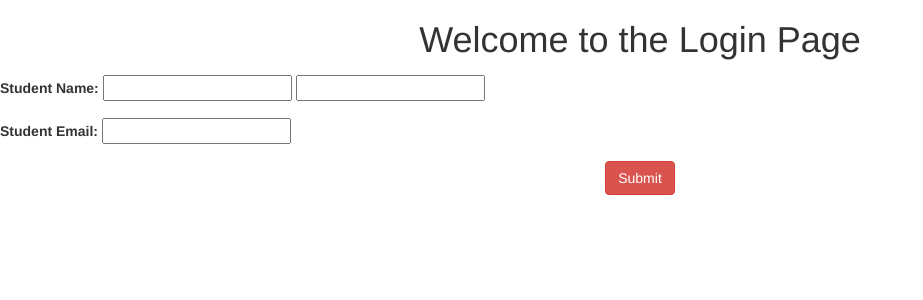
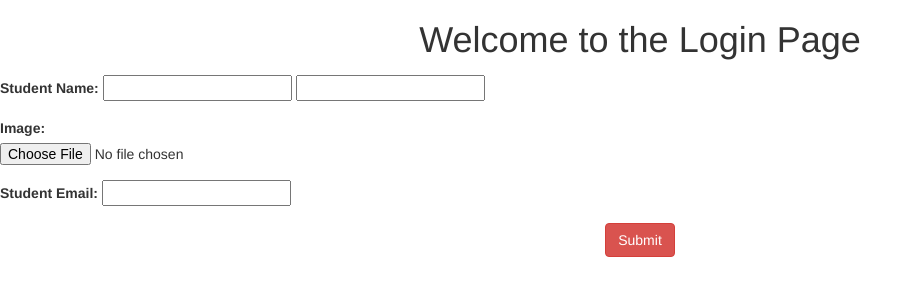
Before and after one commit to harshitha008/codeforgoodtest, a Django app: page /std in a window 1280 px wide. Shown: the part 52-352 px from the top of the page, without its empty margins (0-923 px from the left). Run offline with Django 3.2, Linux system fonts and the light colour scheme; some libraries are stand-ins or nearby versions.

Commit message:
Testing database files

```diff
--- a/django/djangoproject/students/models.py
+++ b/django/djangoproject/students/models.py
@@ -5,5 +5,6 @@ class Students(models.Model):
     f_name = models.CharField(max_length=100)
     l_name = models.CharField(max_length=100)
     email = models.EmailField(max_length=100)
+    image = models.FileField(null=True,blank=True)
 class Meta:
     db_table= 'students'
--- a/django/djangoproject/students/templates/index.html
+++ b/django/djangoproject/students/templates/index.html
@@ -45,6 +45,10 @@
                 {{ form.l_name }}
             </div>
             <div class="form-group">
+                <label>Image:</label>
+                <input type="file" id="image">
+            </div>
+            <div class="form-group">
                 <label>Student Email:</label>
                 {{ form.email }}
             </div>
```
Also changed, not shown: django/djangoproject/students/migrations/0001_initial.py, 1 other file.
